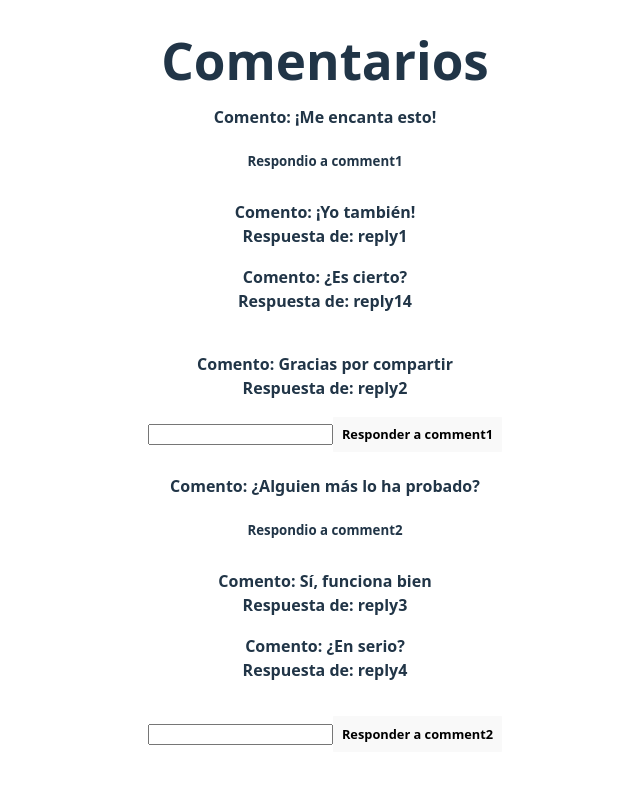
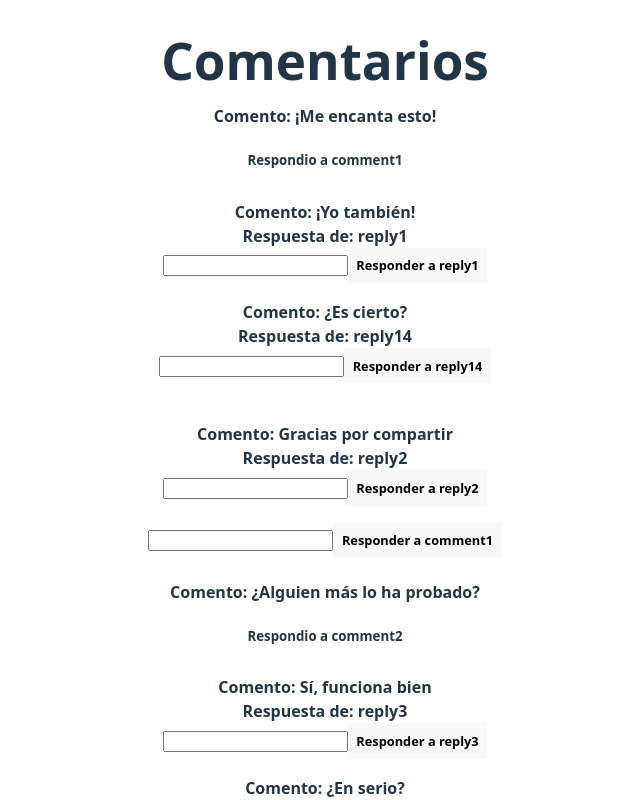
Before and after one commit to JoseAv/Examples-React-19, a React (Vite) app: page / in a window 1280 px wide. Shown: the top 800 px of the page, without its empty margins (315-955 px from the left). Built offline with nearby package versions, Linux system fonts and the light colour scheme.

Commit message:
Terminado Comentarios Recursivos

```diff
--- a/src/modules/avanzado/comments/components/comments.tsx
+++ b/src/modules/avanzado/comments/components/comments.tsx
@@ -4,7 +4,7 @@ import { Replies } from "./replies";
 
 export const Comments = ({ comments }: { comments: TypeComments }) => {
 
-    const [AllComments] = useState<TypeComments>(comments)
+    const [AllComments, setComments] = useState<TypeComments>(comments)
     if (!comments) return <h1>No hay comentarios</h1>
     if (!AllComments) return <h1>Cargando</h1>
 
@@ -12,17 +12,47 @@ export const Comments = ({ comments }: { comments: TypeComments }) => {
         e.preventDefault()
         const { respuesta } = e.target as HTMLFormElement
         const newComments = { [crypto.randomUUID()]: { text: respuesta.value, replies: {} } }
-        console.log(FindInsertComment(AllComments, newComments, KeyComment))
+        setComments(FindInsertComment(AllComments, newComments, KeyComment))
     }
 
-    const FindInsertComment = (arr: TypeComments, respuesta: TypeComments, KeyComment: string) => {
-        if (Object.entries(arr).length <= 0) return arr
-        let newResponse = {}
-        for (const [key, value] of Object.entries(arr)) {
-            newResponse = key === KeyComment ? { text: value.text, replies: { ...respuesta, ...FindInsertComment({ ...value.replies }, respuesta, KeyComment) } } : { [key]: { text: value.text, replies: { ...FindInsertComment({ ...value.replies }, respuesta, KeyComment) } } }
-        }
-        return newResponse
-    }
+    // const FindInsertComment = (commmentsClone: TypeComments, respuesta: TypeComments, KeyComment: string) => {
+    //     if (Object.entries(commmentsClone).length <= 0) return commmentsClone
+
+    //     for (const [key, value] of Object.entries(commmentsClone)) {
+    //         if (key === KeyComment) {
+    //             value.replies = { ...value.replies, ...respuesta }
+    //             return commmentsClone
+    //         }
+    //         FindInsertComment(value.replies, respuesta, KeyComment)
+    //     }
+    //     return commmentsClone
+    // }
+
+    const FindInsertComment = (
+        commmentsClone: TypeComments,
+        respuesta: TypeComments,
+        KeyComment: string
+    ): TypeComments => {
+        // Versión más funcional (sin mutaciones):
+        return Object.entries(commmentsClone).reduce((acc, [key, value]) => {
+            if (key === KeyComment) {
+                return {
+                    ...acc,
+                    [key]: {
+                        ...value,
+                        replies: { ...value.replies, ...respuesta }
+                    }
+                };
+            }
+            return {
+                ...acc,
+                [key]: {
+                    ...value,
+                    replies: FindInsertComment(value.replies, respuesta, KeyComment)
+                }
+            };
+        }, {} as TypeComments);
+    };
 
 
 
@@ -35,7 +65,7 @@ export const Comments = ({ comments }: { comments: TypeComments }) => {
                     <div style={{ height: '100%', border: '1px solid white' }}>
                         <div>
                             <h5>Respondio a {key}</h5>
-                            <Replies replies={value.replies} />
+                            <Replies replies={value.replies} handleForm={handleForm} />
                         </div>
                     </div>
                     <form onSubmit={(e) => handleForm(e, key)}>
--- a/src/modules/avanzado/comments/components/replies.tsx
+++ b/src/modules/avanzado/comments/components/replies.tsx
@@ -1,7 +1,7 @@
 import type { TypeComments } from "../types/commentsTypes"
 
 
-export const Replies = ({ replies }: { replies: TypeComments | null }) => {
+export const Replies = ({ replies, handleForm }: { replies: TypeComments | null, handleForm: (e: React.FormEvent<HTMLFormElement>, KeyComment: string) => void }) => {
     if (!replies) return null
     return (<>
         <>
@@ -9,16 +9,18 @@ export const Replies = ({ replies }: { replies: TypeComments | null }) => {
                 return <div key={key} style={{ height: '100%', border: '1px solid white', margin: '10px', padding: '5px', display: 'flex', justifyContent: 'center', flexDirection: 'column' }}>
                     <h4>Comento: {value.text}</h4>
                     <strong>Respuesta de: {key}</strong>
+                    <form onSubmit={(e) => handleForm(e, key)}>
+                        <input name="respuesta" type="text" />
+                        <button>Responder a {key}</button>
+                    </form>
+
                     {Object.keys(value.replies).length > 0 ?
                         <div style={{ height: '100%', border: '1px solid white' }}>
                             <div>
-
-                                <Replies replies={value.replies} />
+                                <Replies replies={value.replies} handleForm={handleForm} />
                             </div>
                         </div>
                         : null}
-
-
                 </div>
             })}
         </>
```
